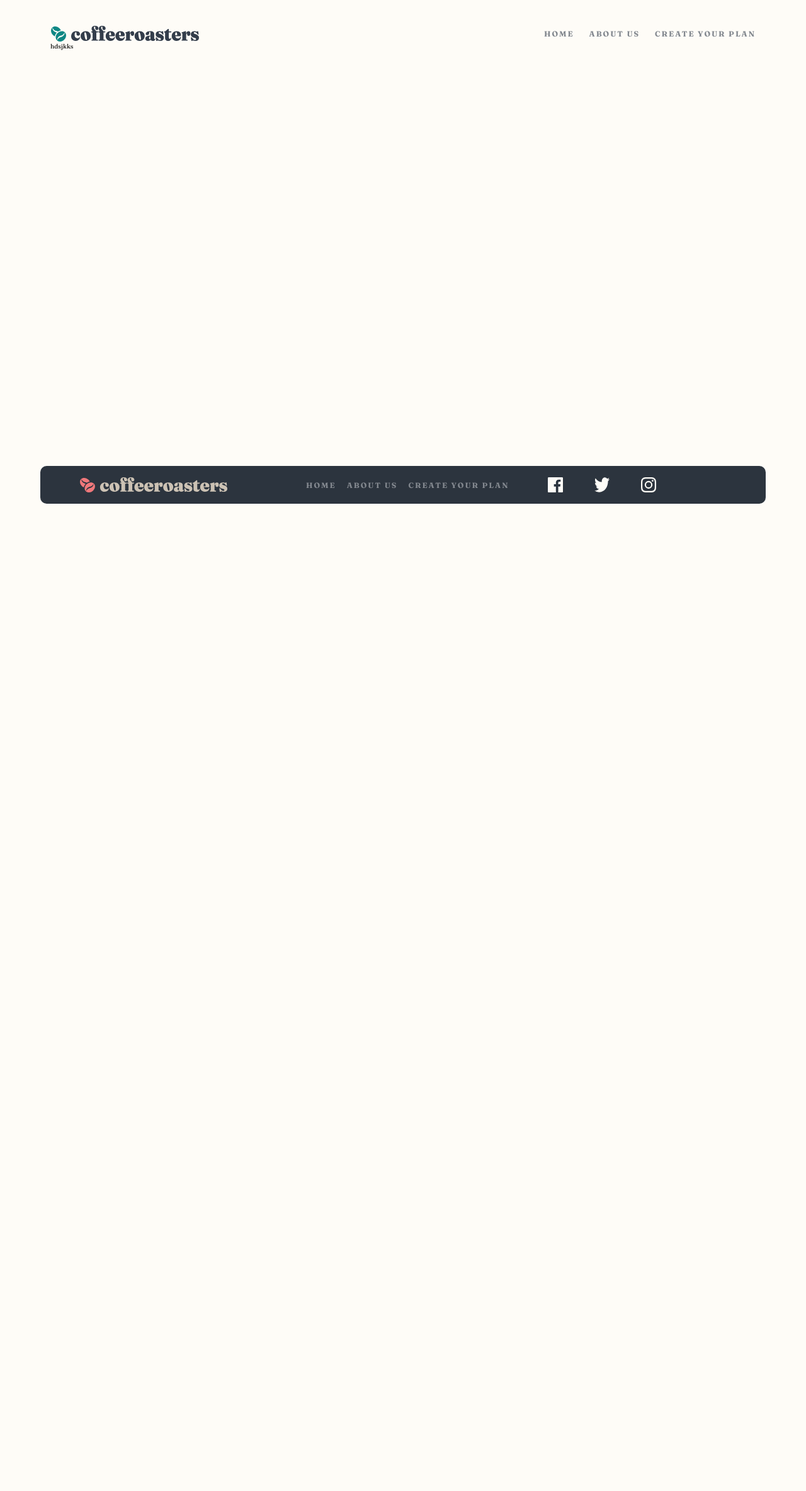
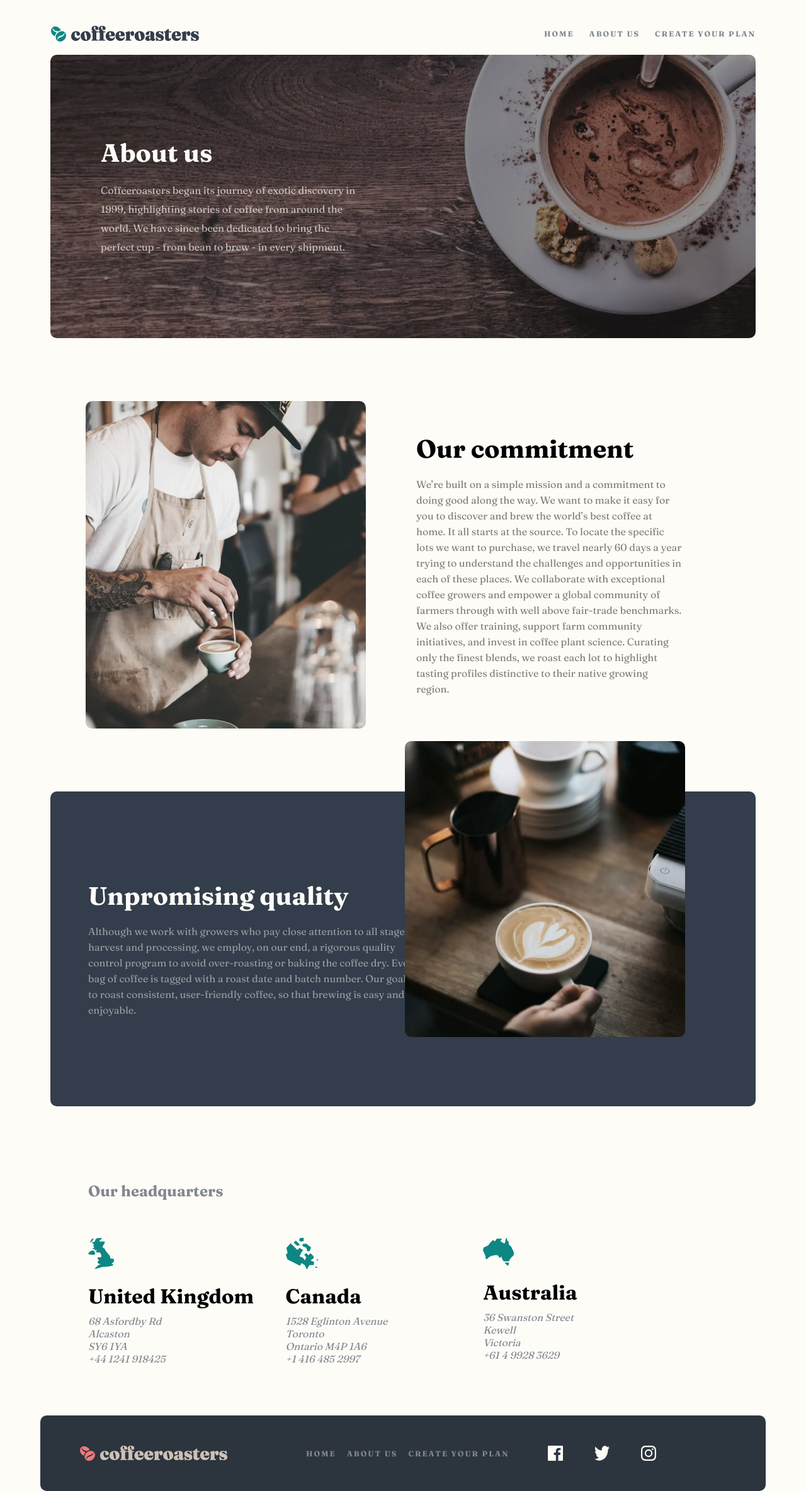
Before and after one commit to vinuman/Coffeeroasters-subscription-site, a React (Create React App) app: page /about in a window 1280 px wide. Shown: the whole page at 63% size. Before the commit the page ends 800 px from the top, so only its background shows below. Built offline with nearby package versions, Linux system fonts and the light colour scheme.

Commit message:
aboutDeskTop

```diff
--- a/src/About.js
+++ b/src/About.js
@@ -1,8 +1,99 @@
+import quality from "./assets/about/desktop/image-quality.jpg";
+import uk from "./assets/about/desktop/illustration-uk.svg";
+import canada from "./assets/about/desktop/illustration-canada.svg";
+import australia from "./assets/about/desktop/illustration-australia.svg";
+
 const About = () => {
   return (
-    <div>
-      <p>hdsjkks</p>
-    </div>
+    <>
+      <section className="about-us">
+        <h1>About us</h1>
+        <p>
+          Coffeeroasters began its journey of exotic discovery in 1999,
+          highlighting stories of coffee from around the world. We have since
+          been dedicated to bring the perfect cup - from bean to brew - in every
+          shipment.
+        </p>
+      </section>
+
+      <section className="commitment">
+        <div className="commitment-left"></div>
+        <div className="commitment-right">
+          <h2>Our commitment</h2>
+          <p>
+            We’re built on a simple mission and a commitment to doing good along
+            the way. We want to make it easy for you to discover and brew the
+            world’s best coffee at home. It all starts at the source. To locate
+            the specific lots we want to purchase, we travel nearly 60 days a
+            year trying to understand the challenges and opportunities in each
+            of these places. We collaborate with exceptional coffee growers and
+            empower a global community of farmers through with well above
+            fair-trade benchmarks. We also offer training, support farm
+            community initiatives, and invest in coffee plant science. Curating
+            only the finest blends, we roast each lot to highlight tasting
+            profiles distinctive to their native growing region.
+          </p>
+        </div>
+      </section>
+
+      <section className="quality">
+        <h2>Unpromising quality</h2>
+        <p>
+          Although we work with growers who pay close attention to all stages of
+          harvest and processing, we employ, on our end, a rigorous quality
+          control program to avoid over-roasting or baking the coffee dry. Every
+          bag of coffee is tagged with a roast date and batch number. Our goal
+          is to roast consistent, user-friendly coffee, so that brewing is easy
+          and enjoyable.
+        </p>
+        <img className="quality-img" src={quality}></img>
+      </section>
+
+      <section className="headquarters">
+        <h2>Our headquarters</h2>
+        <div className="locations">
+          <div className="location-card">
+            <img src={uk}></img>
+            <h3>United Kingdom</h3>
+            <address>
+              68 Asfordby Rd
+              <br></br>
+              Alcaston
+              <br></br>
+              SY6 1YA
+              <br></br>
+              +44 1241 918425
+            </address>
+          </div>
+          <div className="location-card">
+            <img src={canada}></img>
+            <h3>Canada</h3>
+            <address>
+              1528 Eglinton Avenue
+              <br></br>
+              Toronto
+              <br></br>
+              Ontario M4P 1A6
+              <br></br>
+              +1 416 485 2997
+            </address>
+          </div>
+          <div className="location-card">
+            <img src={australia}></img>
+            <h3>Australia</h3>
+            <address>
+              36 Swanston Street
+              <br></br>
+              Kewell
+              <br></br>
+              Victoria
+              <br></br>
+              +61 4 9928 3629
+            </address>
+          </div>
+        </div>
+      </section>
+    </>
   );
 };
 
--- a/src/index.css
+++ b/src/index.css
@@ -22,12 +22,12 @@ html {
 body {
   padding: 4rem 8rem;
   background-color: var(--light-cream);
+  position: relative;
 }
 
 nav {
   display: flex;
   justify-content: space-between;
-  position: sticky;
 }
 
 nav > ul {
@@ -59,7 +59,7 @@ main > img {
 .main-content {
   position: absolute;
   color: var(--light-cream);
-  top: 25%;
+  top: 7%;
   left: 13%;
 }
 
@@ -95,7 +95,7 @@ main > img {
 
 .home-arrow {
   position: absolute;
-  top: 80%;
+  top: 20%;
   left: 50%;
   width: 6rem;
   height: 3rem;
@@ -108,12 +108,14 @@ main > img {
 }
 
 .our-collection {
-  position: absolute;
+  /* position: absolute; */
+  margin-top: 60rem;
+  margin-bottom: 4rem;
   width: 80%;
   height: 50rem;
-  top: 110%;
   display: flex;
-  margin-left: 6rem;
+  margin-left: 12rem;
+  position: relative;
 }
 
 .our-collection > p {
@@ -122,9 +124,10 @@ main > img {
   color: var(--grey);
   z-index: -1000;
   position: absolute;
-  top: 0;
-  left: 3%;
+  top: 3%;
+  left: 0;
   opacity: 0.15;
+  width: 120%;
 }
 
 .our-collection > .item {
@@ -157,13 +160,13 @@ main > img {
 .why-us {
   width: 90%;
   height: 57.7rem;
-  position: absolute;
-  top: 200%;
   background-color: var(--dark-grey-blue);
   display: flex;
   justify-content: center;
   align-items: flex-start;
   border-radius: 1rem;
+  margin-left: 6rem;
+  position: relative;
 }
 
 .main-card {
@@ -186,11 +189,10 @@ main > img {
 }
 
 .child-card-container {
-  width: 90%;
+  width: 100%;
   position: absolute;
   display: flex;
   justify-content: space-around;
-  border: 1px soild red;
   bottom: -10rem;
 }
 
@@ -224,9 +226,8 @@ main > img {
 }
 
 .how-it-works {
-  position: absolute;
-  top: 305%;
-  left: 15%;
+  margin-top: 20rem;
+  margin-bottom: 5rem;
 }
 
 .how-it-works > h3 {
@@ -239,6 +240,7 @@ main > img {
   align-items: center;
   padding-top: 6rem;
   padding-bottom: 4rem;
+  width: 80%;
 }
 
 .circle {
@@ -249,7 +251,7 @@ main > img {
 }
 
 .lines {
-  width: 100%;
+  width: 80%;
   height: 1px;
   border: 1px solid var(--pale-orange);
 }
@@ -257,7 +259,8 @@ main > img {
 .how-cards-container {
   display: flex;
   justify-content: space-between;
-  width: 125%;
+  width: 90%;
+  padding-bottom: 4rem;
 }
 
 .how-card {
@@ -285,11 +288,134 @@ main > img {
   padding-bottom: 3rem;
 }
 
+/* ABOUT US */
+
+.about-us {
+  width: 100%;
+  height: 45rem;
+  border-radius: 1rem;
+  margin-top: 2rem;
+  background: url(./assets//about/desktop/image-hero-whitecup.jpg);
+  color: var(--light-cream);
+  display: flex;
+  flex-direction: column;
+  justify-content: center;
+  padding-left: 8rem;
+}
+
+.about-us > h1 {
+  font-size: 4rem;
+  padding-bottom: 2rem;
+}
+.about-us > p {
+  font-size: 1.6rem;
+  width: 40%;
+  opacity: 0.7;
+  line-height: 3rem;
+}
+
+.commitment {
+  width: 90%;
+  margin: 10rem auto;
+  display: flex;
+}
+
+.commitment-left {
+  width: 44.5rem;
+  height: 52rem;
+  background: url(./assets/about/desktop/image-commitment.jpg);
+  border-radius: 1rem;
+}
+
+.commitment-right {
+  width: 50%;
+  display: flex;
+  flex-direction: column;
+  justify-content: center;
+  padding-left: 8rem;
+}
+
+.commitment-right > h2 {
+  font-size: 4rem;
+  padding-bottom: 2rem;
+}
+.commitment-right > p {
+  font-size: 1.6rem;
+  opacity: 0.5;
+  line-height: 2.5rem;
+}
+
+.quality {
+  width: 100%;
+  height: 50rem;
+  color: var(--light-cream);
+  background-color: var(--dark-grey-blue);
+  display: flex;
+  flex-direction: column;
+  justify-content: center;
+  padding-left: 6rem;
+  position: relative;
+  border-radius: 1rem;
+}
+
+.quality > h2 {
+  font-size: 4rem;
+  padding-bottom: 2rem;
+}
+.quality > p {
+  font-size: 1.6rem;
+  opacity: 0.5;
+  line-height: 2.5rem;
+  width: 50%;
+}
+
+.quality-img {
+  width: 44.5rem;
+  height: 47rem;
+  position: absolute;
+  top: -8rem;
+  right: 10%;
+  border-radius: 1rem;
+}
+
+.headquarters {
+  margin-top: 12rem;
+  margin-left: 6rem;
+  width: 80%;
+  margin-bottom: 16rem;
+}
+
+.headquarters > h2 {
+  font-size: 2.4rem;
+  color: var(--grey);
+  padding-bottom: 6rem;
+}
+
+.locations {
+  display: flex;
+  justify-content: space-between;
+}
+
+.location-card {
+  width: 30%;
+}
+
+.location-card > h3 {
+  font-size: 3.2rem;
+  padding-top: 2rem;
+  padding-bottom: 1rem;
+}
+
+.location-card > address {
+  font-size: 1.6rem;
+  color: var(--grey);
+}
+
 /* FOOTER */
 footer {
   width: 90%;
-  height: 6rem;
-  position: fixed;
+  height: 12rem;
+  position: absolute;
   left: 5%;
   bottom: 0;
   background-color: #2c343e;
```
